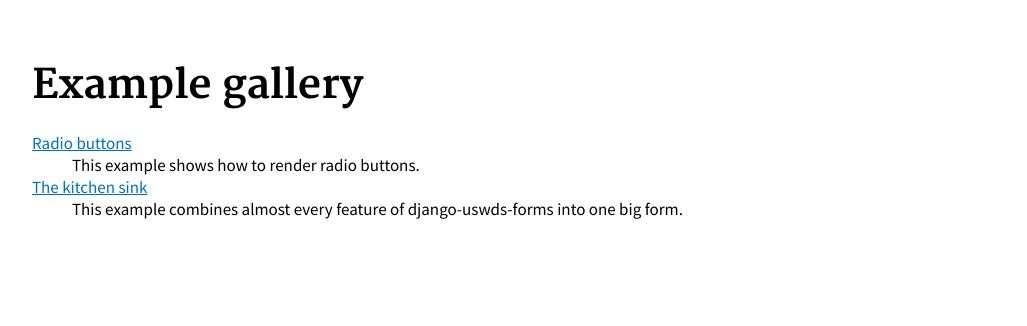
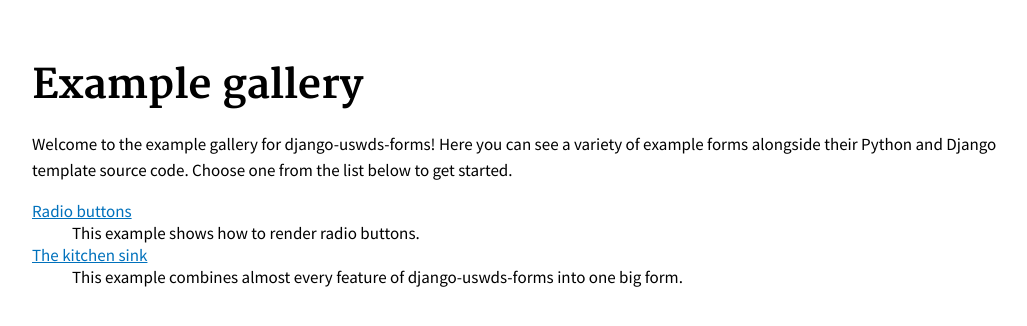
Before and after one commit to 18F/django-uswds-forms, a Django app: page / in a window 1280 px wide. Shown: the part 109-435 px from the top of the page, without its empty margins (118-1145 px from the left). Run offline with Django 3.2, Linux system fonts and the light colour scheme.

Commit message:
add intro paragraph to example gallery homepage.

```diff
--- a/example/app/templates/home.html
+++ b/example/app/templates/home.html
@@ -5,6 +5,10 @@
 {% block body %}
 
 <h1>Example gallery</h1>
+
+<p>Welcome to the example gallery for django-uswds-forms! Here you can
+see a variety of example forms alongside their Python and Django
+template source code. Choose one from the list below to get started.</p>
 
 <dl>
 {% for ex in EXAMPLES.values %}
```
